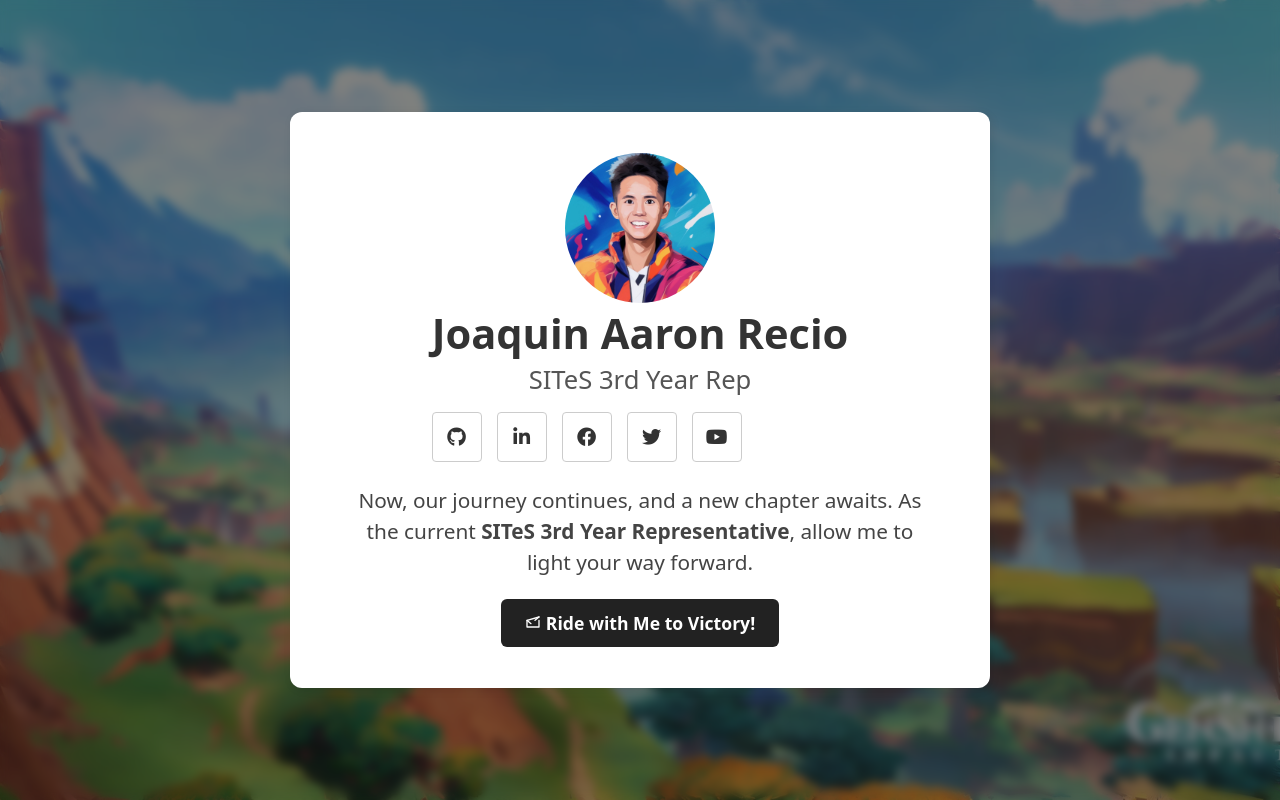
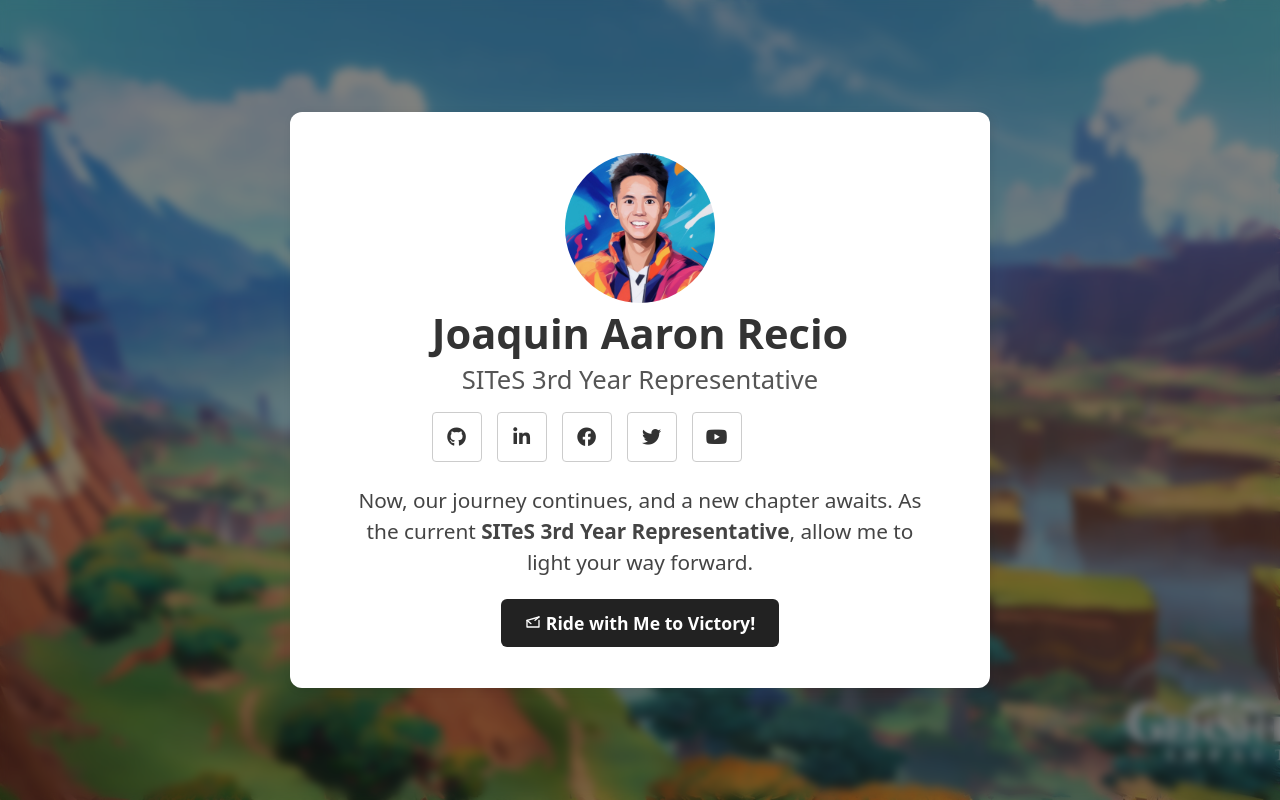
Before and after one commit to Joronski/website, a plain HTML site: page index.html in a window 1280 px wide. Drawn offline with Linux system fonts and the light colour scheme.

Commit message:
Update Template

```diff
--- a/index.html
+++ b/index.html
@@ -14,7 +14,7 @@
             </div>
             <div>
                 <h2 class="card-name">Joaquin Aaron Recio</h2>
-                <p class="card-title">SITeS 3rd Year Rep</p>
+                <p class="card-title">SITeS 3rd Year Representative</p>
                 <div class="social-icons">
                     <a href="#" class="social-icon" aria-label="Github"><i class="fab fa-github"></i></a>
                     <a href="#" class="social-icon" aria-label="LinkedIn"><i class="fab fa-linkedin-in"></i></a>
```
